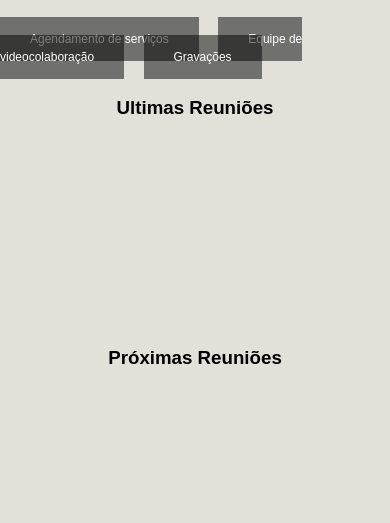
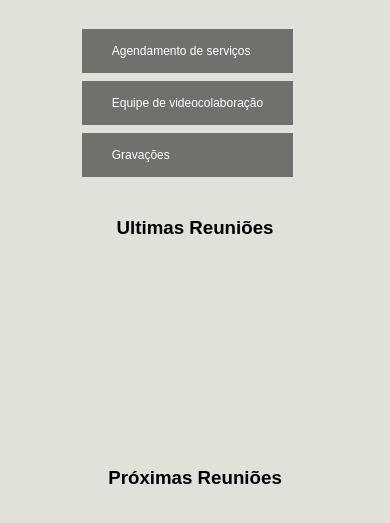
Before and after one commit to humbertoconstantino/ntes, a plain HTML site: page index.html in a window 390 px wide. Shown: the part 93-616 px from the top of the page. Drawn offline with Linux system fonts and the light colour scheme.

Commit message:
Ajeitando a responsividade para celulares

```diff
--- a/style/main.css
+++ b/style/main.css
@@ -72,6 +72,15 @@ header nav a:hover{
 
 }
 
-@media screen and (max-width:736px){
+@media screen and (max-width:640px){
+
+    header .container nav{
+        display: flex;
+        flex-direction: column;
+    }
+
+    header .container nav a{
+        margin-bottom: 8px;
+    }
 
 }
```
